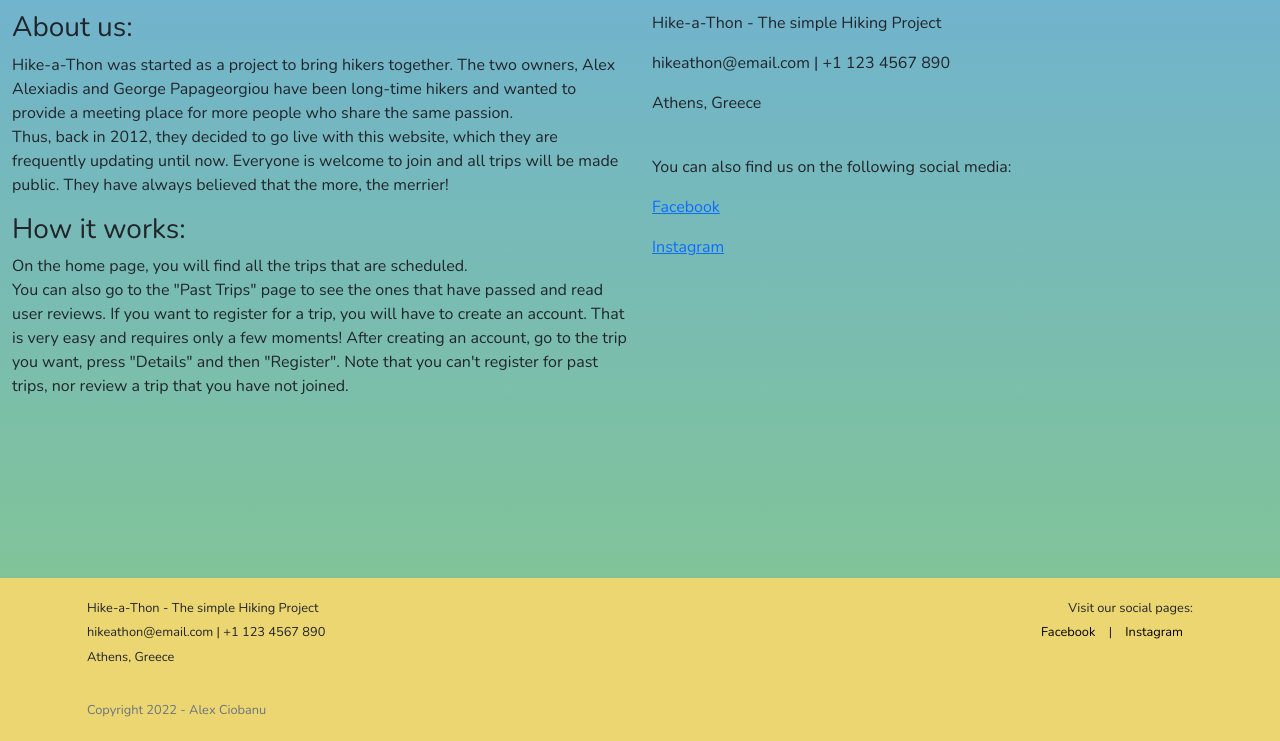
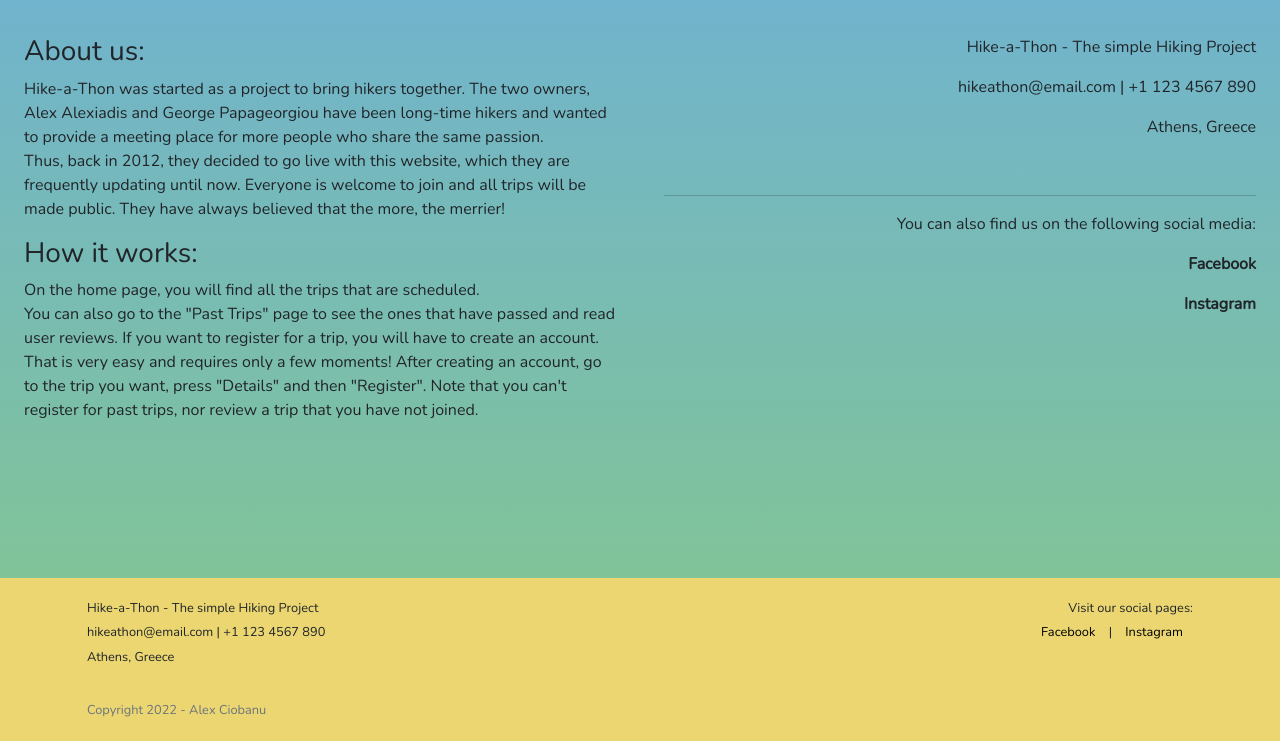
Before and after one commit to AlexGCbn/CI_PP4_Hike-a-thon, a Django app: page /about/ in a window 1280 px wide. Shown: the part 59-800 px from the top of the page. Run offline with Django 3.2, Linux system fonts and the light colour scheme; some libraries are stand-ins or nearby versions.

Commit message:
Add about page style

```diff
--- a/static/css/style.css
+++ b/static/css/style.css
@@ -99,6 +99,12 @@ body {
     color: rgb(255, 217, 0);
 }
 
+.contact-social {
+    text-decoration: none;
+    color: inherit;
+    font-weight: 600;
+}
+
 /* Reusable styling classes */
 
 .content-bubble {
--- a/templates/about.html
+++ b/templates/about.html
@@ -3,7 +3,7 @@
 
 <div class="container-fluid">
     <div class="row">
-        <div class="col about-us">
+        <div class="col about-us p-4">
             <h3>About us:</h3>
             <p>
                 Hike-a-Thon was started as a project to bring hikers together. The two owners, Alex Alexiadis and George
@@ -24,16 +24,17 @@
                 Note that you can't register for past trips, nor review a trip that you have not joined.
             </p>
         </div>
-        <div class="col contact-us">
+        <div class="col contact-us p-4 text-end">
             <p class="contact-text">Hike-a-Thon - The simple Hiking Project</p>
             <p class="contact-text">hikeathon@email.com | +1 123 4567 890</p>
             <p class="contact-text">Athens, Greece</p>
             <br>
+            <hr>
             <p>
                 You can also find us on the following social media:
             </p>
-            <p class="contact-text"><a href="https://www.facebook.com/" target="_blank">Facebook</a></p>
-            <p class="contact-text"><a href="https://www.instagram.com/" target="_blank">Instagram</a></p>
+            <p><a href="https://www.facebook.com/" target="_blank" class="contact-social">Facebook</a></p>
+            <p><a href="https://www.instagram.com/" target="_blank" class="contact-social">Instagram</a></p>
         </div>
     </div>
 </div>
```
